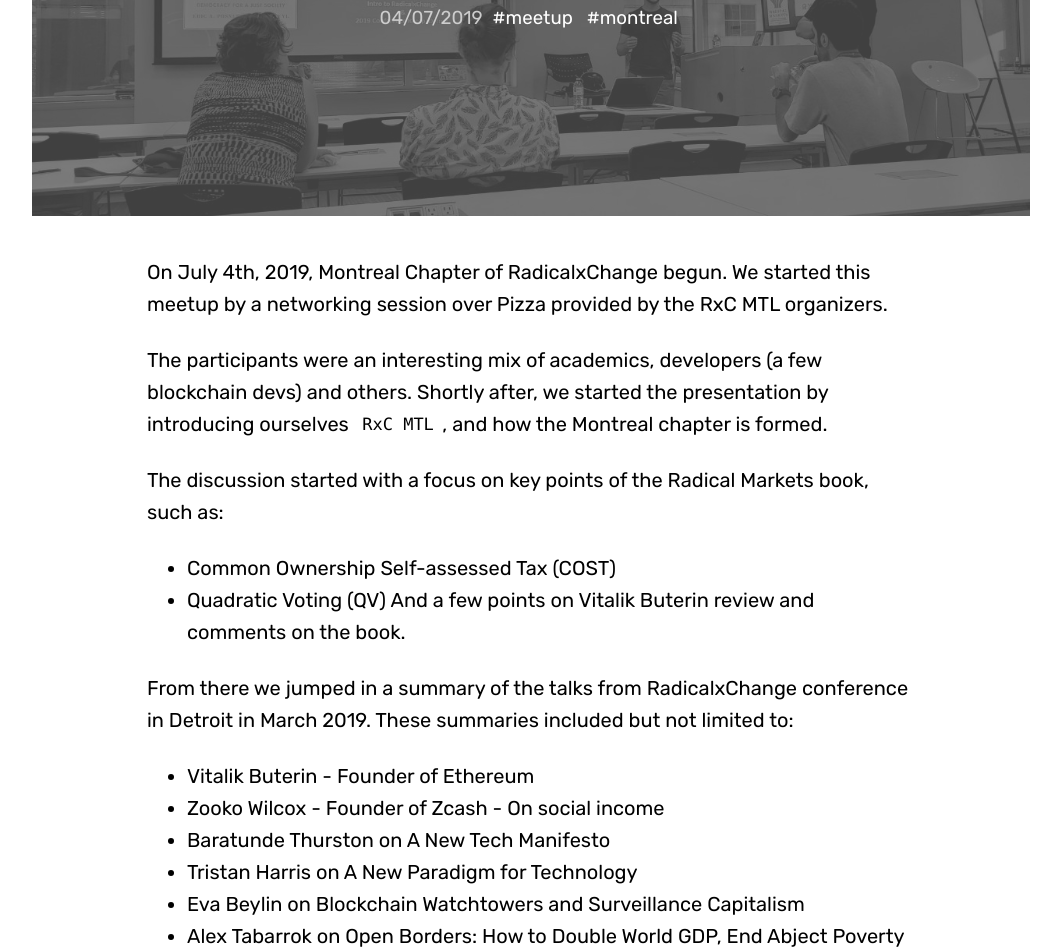
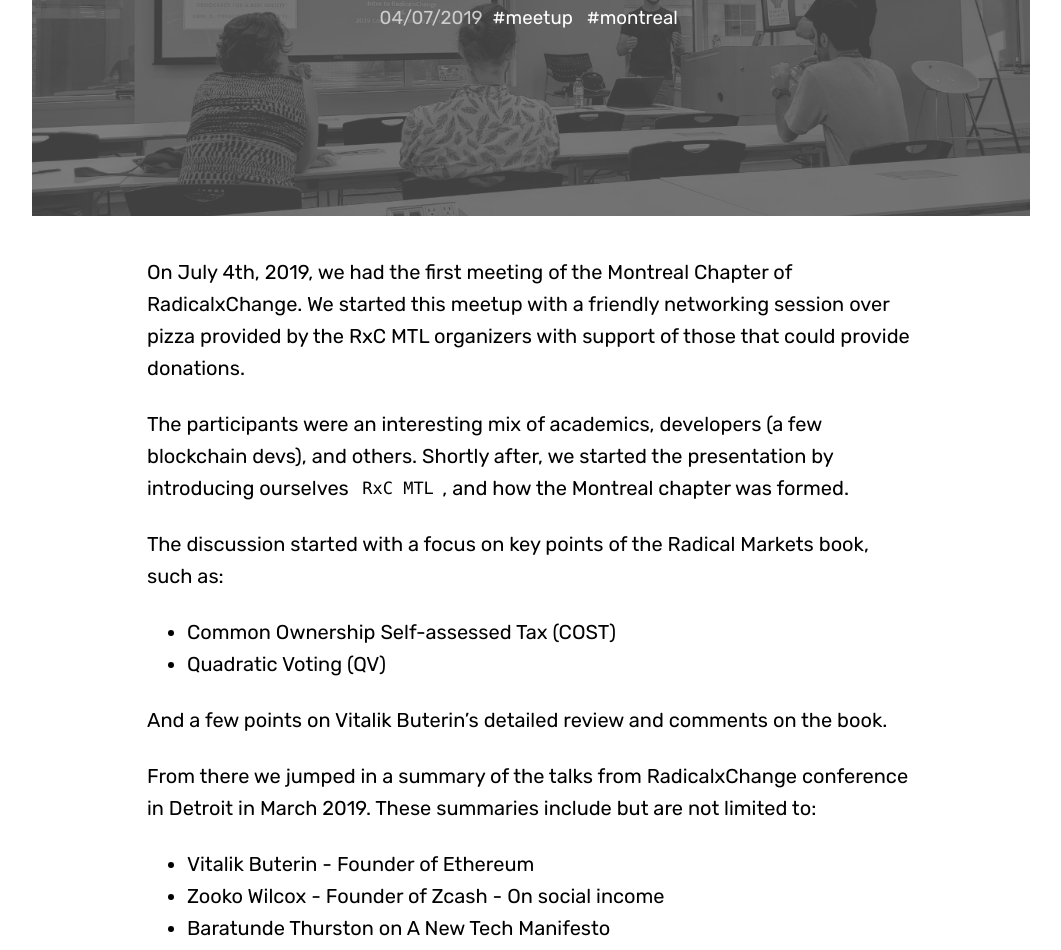
Before and after one commit to rxcmtl/rxcmtl.github.io, a Jekyll site: the page built from _posts/2019-07-04-rxcmtlBegins.md, in a window 1280 px wide and 1400 px high, scrolled down 610 px. Shown: the top 950 px of the window, without its empty margins (109-1170 px from the left). Built offline with Jekyll 4.4.1, drawn with Linux system fonts in a browser that asks for light colours; nearby versions of some CDN libraries; some of the changed text lies outside the part shown.

Commit message:
1st meetup: Add some minor notes.

```diff
--- a/_posts/2019-07-04-rxcmtlBegins.md
+++ b/_posts/2019-07-04-rxcmtlBegins.md
@@ -11,17 +11,19 @@ published: true
 youtubeId: BrmmuHNXQXY
 ---
 
-On July 4th, 2019, Montreal Chapter of RadicalxChange begun. We started this meetup by a networking session over Pizza provided by the RxC MTL organizers.
+On July 4th, 2019, we had the first meeting of the Montreal Chapter of RadicalxChange.
+We started this meetup with a friendly networking session over pizza provided by the RxC MTL organizers with support of those that could provide donations.
 
-The participants were an interesting mix of academics, developers (a few blockchain devs) and others.
-Shortly after, we started the presentation by introducing ourselves `RxC MTL`, and how the Montreal chapter is formed.
+The participants were an interesting mix of academics, developers (a few blockchain devs), and others.
+Shortly after, we started the presentation by introducing ourselves `RxC MTL`, and how the Montreal chapter was formed.
 
 The discussion started with a focus on key points of the [Radical Markets](http://radicalmarkets.com/) book, such as:
 * Common Ownership Self-assessed Tax (COST)
 * Quadratic Voting (QV)
-And a few points on [Vitalik Buterin](https://twitter.com/VitalikButerin) review and comments on the book.
 
-From there we jumped in a summary of the talks from RadicalxChange conference in Detroit in March 2019. These summaries included but not limited to:
+And a few points on [Vitalik Buterin](https://twitter.com/VitalikButerin)'s detailed review and comments on the book.
+
+From there we jumped in a summary of the talks from RadicalxChange conference in Detroit in March 2019. These summaries include but are not limited to:
 * Vitalik Buterin - Founder of Ethereum
 * Zooko Wilcox - Founder of Zcash - On social income
 * Baratunde Thurston on A New Tech Manifesto
@@ -41,12 +43,14 @@ Here are the slides for this presentation:
 </div>
 
 
-During this presentation we had interesting conversations with the participants. It was all of the typical concerns around these issues:
+During this presentation we had interesting conversations with the participants. Most of the concerns were the typical concerns around these issues:
 * These solutions still just favor the rich
 * These solutions ignore the human aspect and only use money as a metric of utility
 
+We agree with these concerns but still recognize that change needs to happen. The solutions proposed by Radical Markets are a step in the right direction and worth experimenting on in controlled environment in order to fine-tune the ideas.
 
-We would like to thank all participants attending our first meetup held in Montreal. Also we would like to thank Microsoft for allowing us to use their space to hold this meetup.
+We would like to thank all participants for attending our first meetup held in Montreal and look forward to future events with them.
+Also we would like to thank Microsoft for allowing us to use their space to hold this meetup.
 
 Here is everything that happened in this meetup in 37 seconds:
 
```
